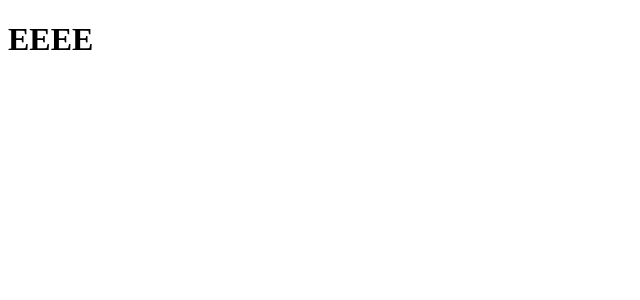
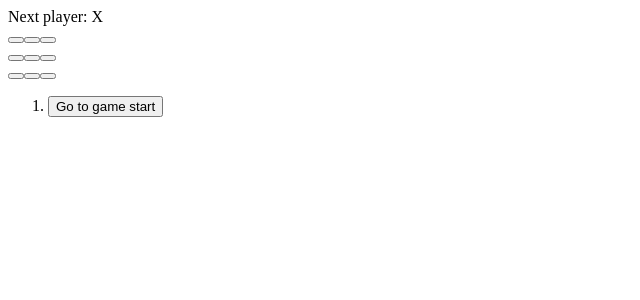
Before and after one commit to Angelo-ds/Jogo_da_velha_reformulado, a React (Vite) app: page / in a window 1280 px wide. Shown: the top 300 px of the page, without its empty margins (0-640 px from the left). Built offline with nearby package versions, Linux system fonts and the light colour scheme.

Commit message:
add: cógido modelo do jogo da velha (doc. react)

```diff
--- a/src/App.jsx
+++ b/src/App.jsx
@@ -1,10 +1,115 @@
-import { useState } from 'react'
-function App() {
+import { useState } from 'react';
+
+function Square({ value, onSquareClick }) {
+  return (
+    <button className="square" onClick={onSquareClick}>
+      {value}
+    </button>
+  );
+}
+
+function Board({ xIsNext, squares, onPlay }) {
+  function handleClick(i) {
+    if (calculateWinner(squares) || squares[i]) {
+      return;
+    }
+    const nextSquares = squares.slice();
+    if (xIsNext) {
+      nextSquares[i] = 'X';
+    } else {
+      nextSquares[i] = 'O';
+    }
+    onPlay(nextSquares);
+  }
+
+  const winner = calculateWinner(squares);
+  let status;
+  if (winner) {
+    status = 'Winner: ' + winner;
+  } else {
+    status = 'Next player: ' + (xIsNext ? 'X' : 'O');
+  }
+
   return (
     <>
-    <h1>EEEE</h1>
+      <div className="status">{status}</div>
+      <div className="board-row">
+        <Square value={squares[0]} onSquareClick={() => handleClick(0)} />
+        <Square value={squares[1]} onSquareClick={() => handleClick(1)} />
+        <Square value={squares[2]} onSquareClick={() => handleClick(2)} />
+      </div>
+      <div className="board-row">
+        <Square value={squares[3]} onSquareClick={() => handleClick(3)} />
+        <Square value={squares[4]} onSquareClick={() => handleClick(4)} />
+        <Square value={squares[5]} onSquareClick={() => handleClick(5)} />
+      </div>
+      <div className="board-row">
+        <Square value={squares[6]} onSquareClick={() => handleClick(6)} />
+        <Square value={squares[7]} onSquareClick={() => handleClick(7)} />
+        <Square value={squares[8]} onSquareClick={() => handleClick(8)} />
+      </div>
     </>
-  )
+  );
 }
 
-export default App
+export default function Game() {
+  const [history, setHistory] = useState([Array(9).fill(null)]);
+  const [currentMove, setCurrentMove] = useState(0);
+  const xIsNext = currentMove % 2 === 0;
+  const currentSquares = history[currentMove];
+
+  function handlePlay(nextSquares) {
+    const nextHistory = [...history.slice(0, currentMove + 1), nextSquares];
+    setHistory(nextHistory);
+    setCurrentMove(nextHistory.length - 1);
+  }
+
+  function jumpTo(nextMove) {
+    setCurrentMove(nextMove);
+  }
+
+  const moves = history.map((squares, move) => {
+    let description;
+    if (move > 0) {
+      description = 'Go to move #' + move;
+    } else {
+      description = 'Go to game start';
+    }
+    return (
+      <li key={move}>
+        <button onClick={() => jumpTo(move)}>{description}</button>
+      </li>
+    );
+  });
+
+  return (
+    <div className="game">
+      <div className="game-board">
+        <Board xIsNext={xIsNext} squares={currentSquares} onPlay={handlePlay} />
+      </div>
+      <div className="game-info">
+        <ol>{moves}</ol>
+      </div>
+    </div>
+  );
+}
+
+function calculateWinner(squares) {
+  const lines = [
+    [0, 1, 2],
+    [3, 4, 5],
+    [6, 7, 8],
+    [0, 3, 6],
+    [1, 4, 7],
+    [2, 5, 8],
+    [0, 4, 8],
+    [2, 4, 6],
+  ];
+  for (let i = 0; i < lines.length; i++) {
+    const [a, b, c] = lines[i];
+    if (squares[a] && squares[a] === squares[b] && squares[a] === squares[c]) {
+      return squares[a];
+    }
+  }
+  return null;
+}
```
